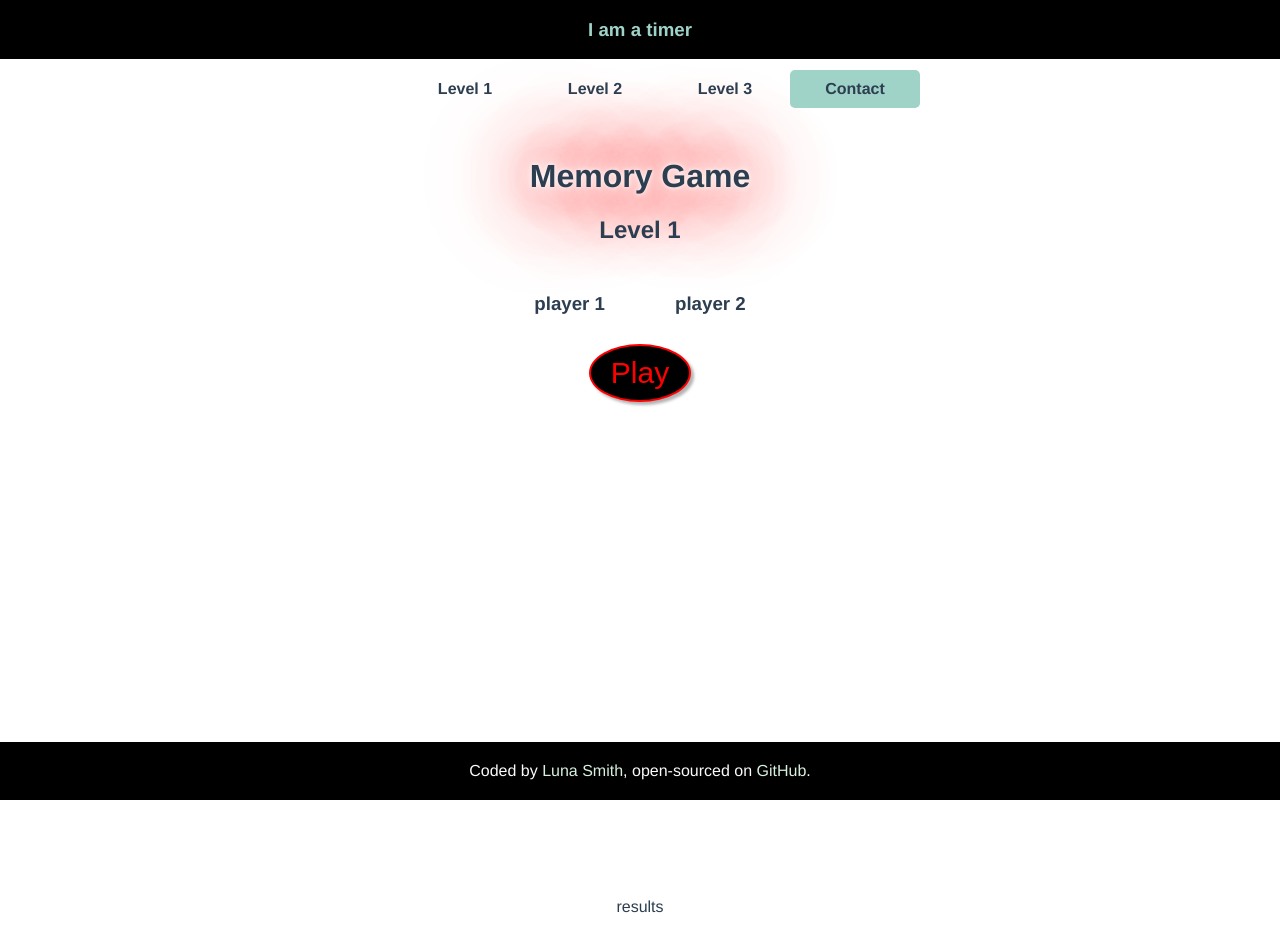
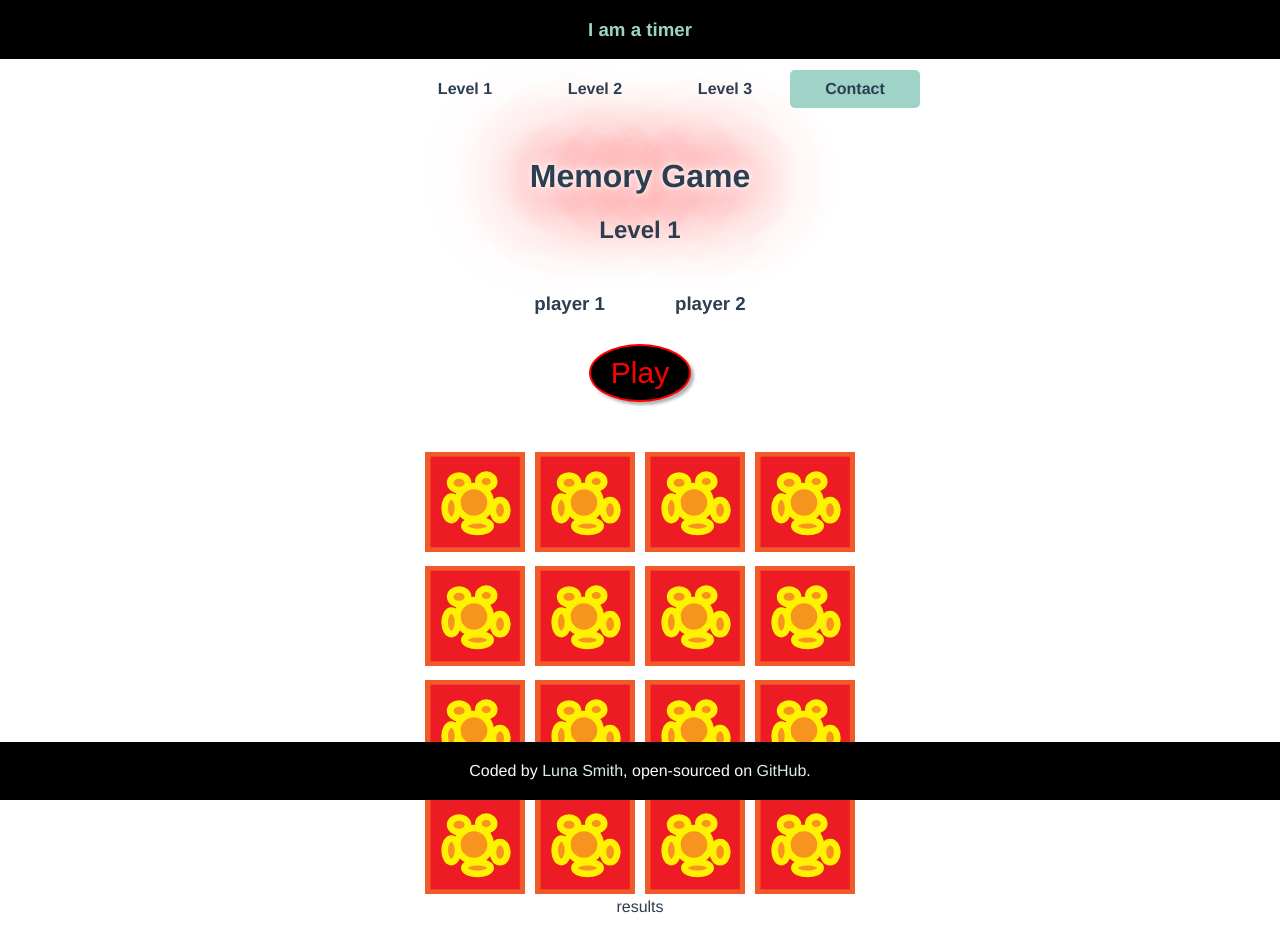
Before and after one commit to Lu-Smith/memory_game_vue, a Vue app: page / in a window 1280 px wide. Built offline with nearby package versions, Linux system fonts and the light colour scheme.

Commit message:
Updated GameGrid.vue

```diff
--- a/src/components/Game/GameGrid.vue
+++ b/src/components/Game/GameGrid.vue
@@ -1,8 +1,8 @@
 <template>
   <button @click='playGame'>Play</button>
   <div class="grid">
-    <div v-for="cell in cells" :key="cell.id">
-        <img src="../../assets/images/MemoCard2.1.svg" alt="top of the memo card">
+    <div v-for="cell in cells" :key="cell.id" @click="uncoverCard(cell.id)">
+        <img :src="imgSrc" :alt="imgAlt">
     </div>
   </div>
   <p>results {{ hello }}</p>
@@ -19,20 +19,27 @@ interface Cell {
 
 interface PlayGame {
   hello: string,
-  cells: Cell[]
+  cells: Cell[],
+  imgSrc: string,
+  imgAlt: string
 }
 
 export default {
     data() {
         return {
-            cells: [] as Cell[],
-            hello: ''
+            cells: [...cards1] as Cell[],
+            hello: '',
+            imgSrc: require("../../assets/images/MemoCard2.1.svg"),
+            imgAlt: "top of the memo card"
         }
     },
     methods: {
         playGame(this: PlayGame){
             this.hello = ' hello'
-            this.cells = [...cards1]
+            this.imgSrc = "../../assets/images/MemoCard2.1.svg",
+            this.imgAlt = "top of the memo card"
+        },
+        uncoverCard(id: number) {
             // <img :src="require(`../../assets/images/${cell.src}`)" :alt="cell.alt" class="uncoverd-card">
         }
     }
```
